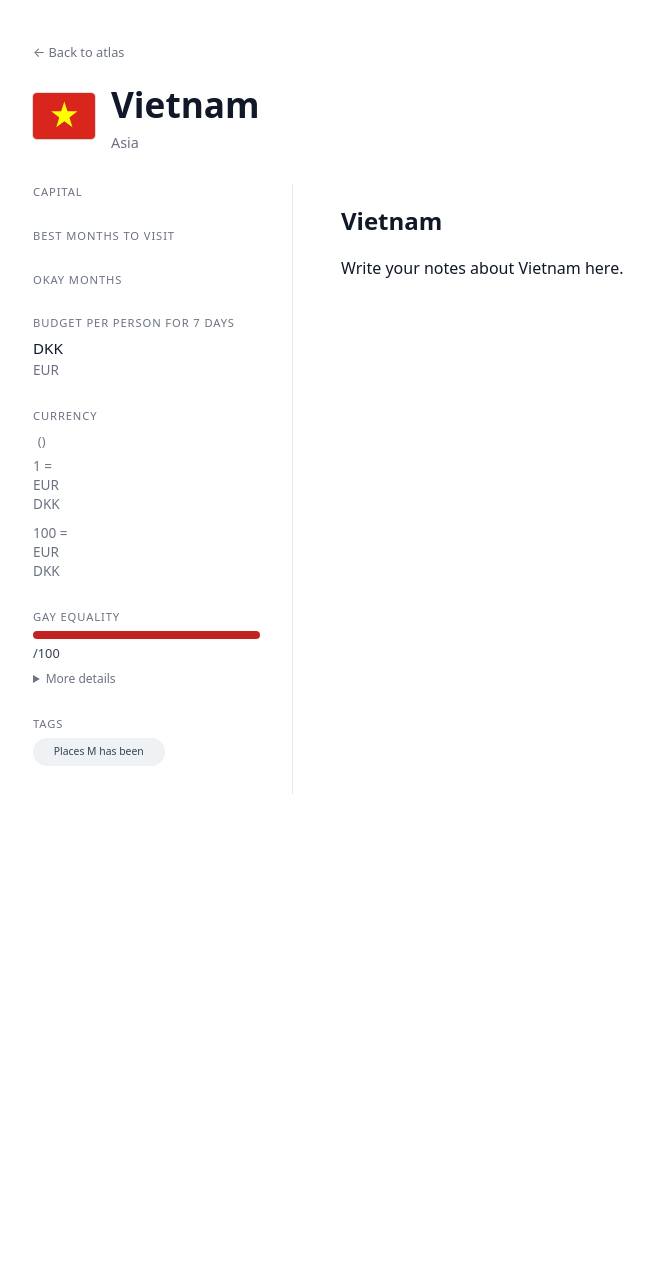
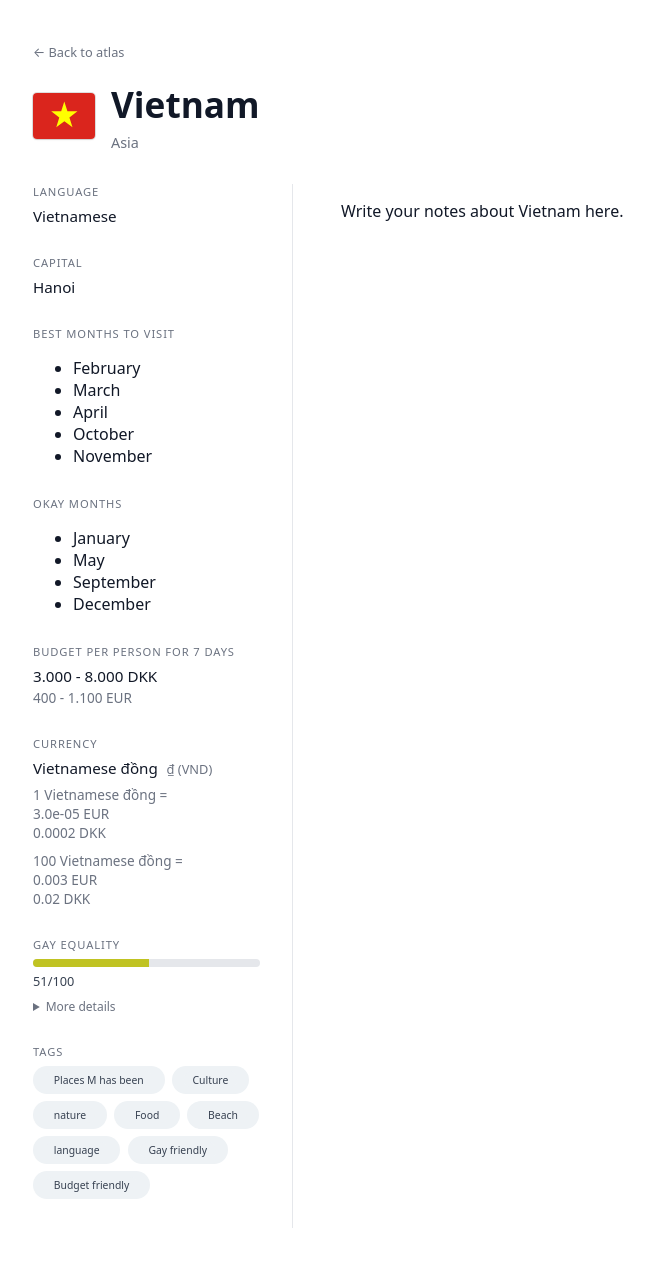
Before and after one commit to Joshua-kea/Travel, a Jekyll site: the page built from _countries/vietnam.md, in a window 1280 px wide. Shown: the whole page, without its empty margins (57-711 px from the left). Built offline with Jekyll 4.4.1, drawn with Linux system fonts in a browser that asks for light colours; before the commit the page ends 900 px from its top, so only the background shows below that.

Commit message:
V countries

```diff
--- a/_countries/vietnam.md
+++ b/_countries/vietnam.md
@@ -1,32 +1,29 @@
 ---
 layout: country
 iso: VNM
+iso2: vn
 name: Vietnam
 continent: Asia
-gay_friendliness: ""
-tags:
-  - m_has_been
-language: []
-capital: ""
+gay_friendliness: 51
+tags: [m_has_been, culture, nature, food, beach, language, gay_friendly, cheap]
+language: [Vietnamese]
+capital: Hanoi
 currency:
-  name: ""
-  code: ""
-  symbol: ""
+  name: Vietnamese đồng
+  code: VND
+  symbol: ₫
   rates:
     per_1:
-      eur: ""
-      dkk: ""
+      eur: 0.00003
+      dkk: 0.0002
     per_100:
-      eur: ""
-      dkk: ""
+      eur: 0.003
+      dkk: 0.02
 budget:
-  dkk: ""
-  eur: ""
-gay_details: ""
-iso2: vn
-best_months: []
-ok_months: []
+  dkk: 3.000 - 8.000
+  eur: 400 - 1.100
+gay_details: "Legal but no protections. Public opinion is fine though."
+best_months: [2, 3, 4, 10, 11]
+ok_months: [1, 5, 9, 12]
 ---
-# Vietnam
-
 Write your notes about Vietnam here.
```
Also changed, not shown: _countries/vanuatu.md (+18 -19 lines), _countries/vatican.md (+17 -20 lines), _countries/venezuela.md (+17 -19 lines).
